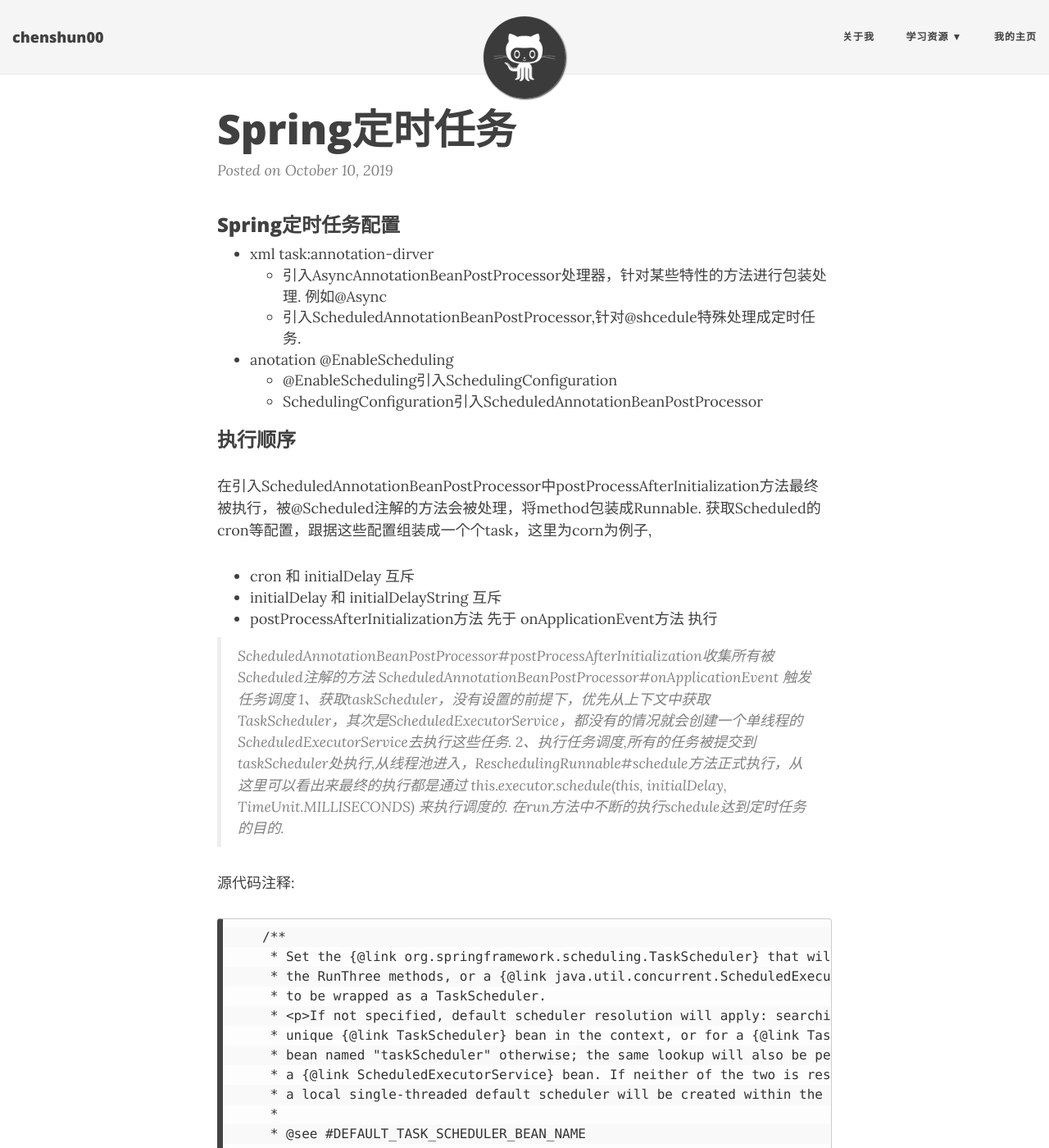
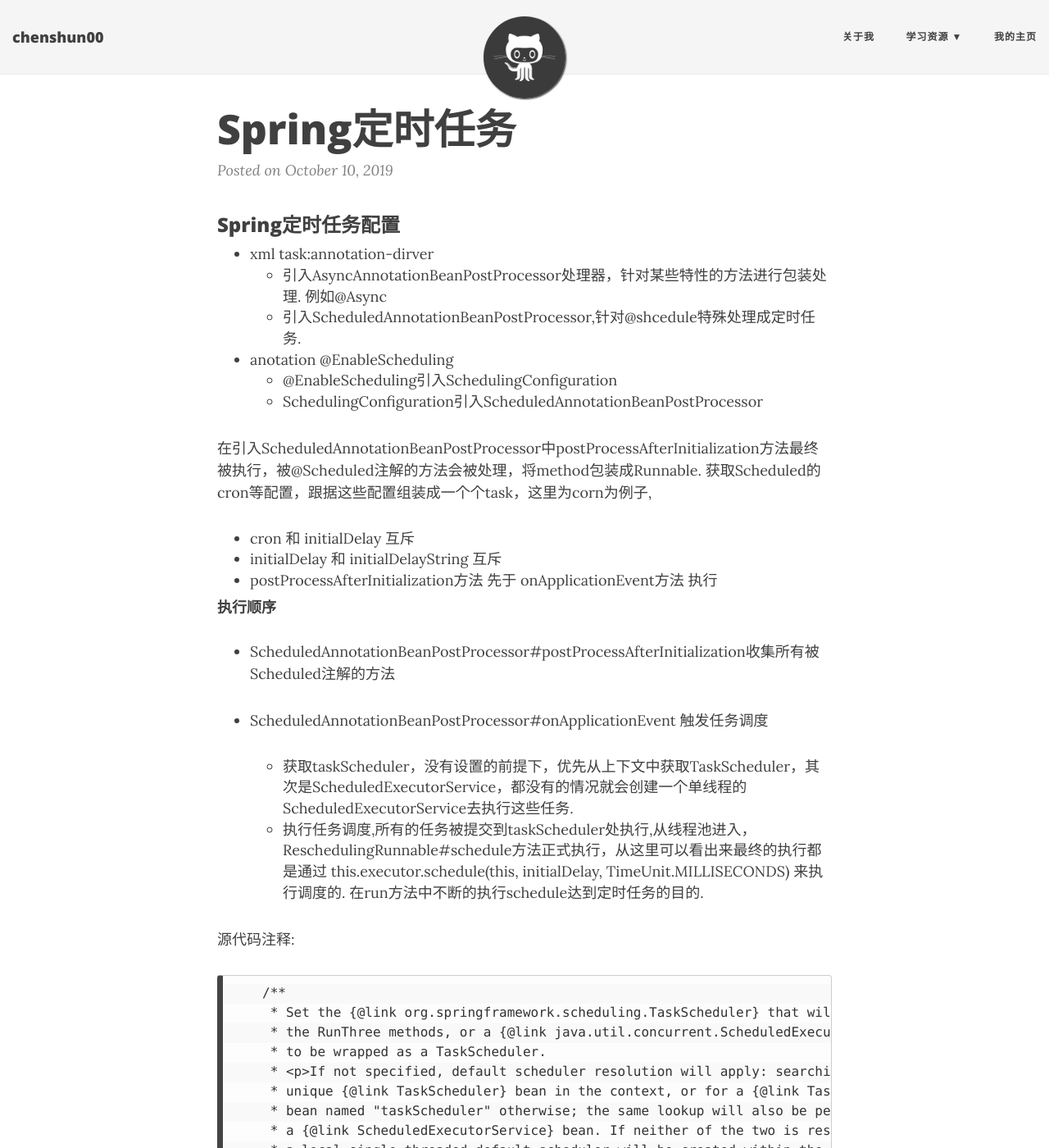
Before and after one commit to chenshun00/chenshun00.github.io, a Jekyll site: the page built from _posts/2019-10-10-Spring定时任务.md, in a window 1280 px wide and 1400 px high. Shown: the whole window at 82% size. Built offline with Jekyll 4.4.1, drawn with Linux system fonts in a browser that asks for light colours; nearby versions of some CDN libraries.

Commit message:
Spring定时任务源码

````diff
--- a/_posts/2019-10-10-Spring定时任务.md
+++ b/_posts/2019-10-10-Spring定时任务.md
@@ -8,17 +8,20 @@
 	* @EnableScheduling引入SchedulingConfiguration
 	* SchedulingConfiguration引入ScheduledAnnotationBeanPostProcessor
 
-### 执行顺序
+
 在引入ScheduledAnnotationBeanPostProcessor中postProcessAfterInitialization方法最终被执行，被@Scheduled注解的方法会被处理，将method包装成Runnable. 获取Scheduled的cron等配置，跟据这些配置组装成一个个task，这里为corn为例子,
 
 * cron 和 initialDelay 互斥
 * initialDelay 和 initialDelayString 互斥
 * postProcessAfterInitialization方法 先于 onApplicationEvent方法 执行
 
->ScheduledAnnotationBeanPostProcessor#postProcessAfterInitialization收集所有被Scheduled注解的方法
->ScheduledAnnotationBeanPostProcessor#onApplicationEvent 触发任务调度
-	1、获取taskScheduler，没有设置的前提下，优先从上下文中获取TaskScheduler，其次是ScheduledExecutorService，都没有的情况就会创建一个单线程的ScheduledExecutorService去执行这些任务.
-	2、执行任务调度,所有的任务被提交到taskScheduler处执行,从线程池进入，ReschedulingRunnable#schedule方法正式执行，从这里可以看出来最终的执行都是通过 this.executor.schedule(this, initialDelay, TimeUnit.MILLISECONDS) 来执行调度的. 在run方法中不断的执行schedule达到定时任务的目的.
+#### 执行顺序
+
+* ScheduledAnnotationBeanPostProcessor#postProcessAfterInitialization收集所有被Scheduled注解的方法
+
+* ScheduledAnnotationBeanPostProcessor#onApplicationEvent 触发任务调度
+    * 获取taskScheduler，没有设置的前提下，优先从上下文中获取TaskScheduler，其次是ScheduledExecutorService，都没有的情况就会创建一个单线程的ScheduledExecutorService去执行这些任务.
+	* 执行任务调度,所有的任务被提交到taskScheduler处执行,从线程池进入，ReschedulingRunnable#schedule方法正式执行，从这里可以看出来最终的执行都是通过 this.executor.schedule(this, initialDelay, TimeUnit.MILLISECONDS) 来执行调度的. 在run方法中不断的执行schedule达到定时任务的目的.
 
 源代码注释:
 ```text
````
